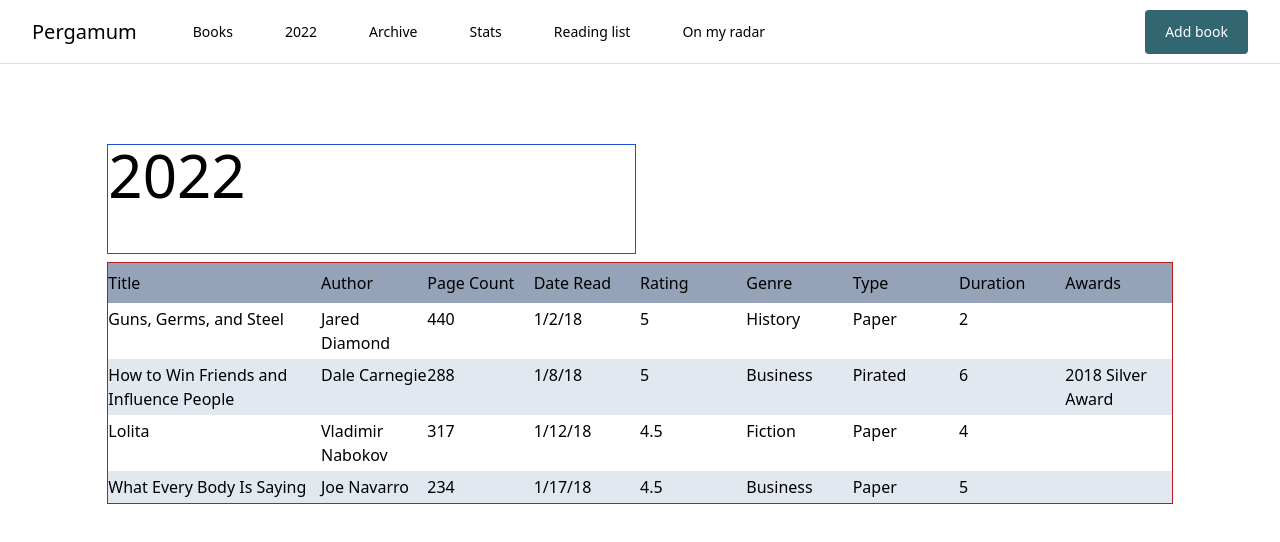
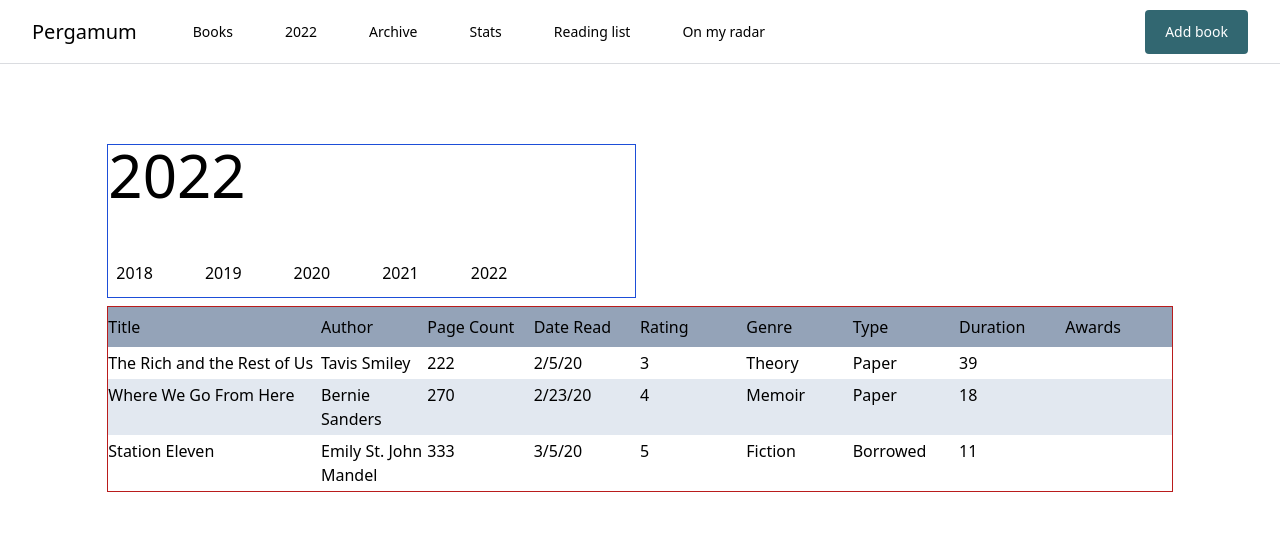
Before and after one commit to jffryan/pergamum, a Vue app: page /shelf/2022 in a window 1280 px wide. Shown: the top 542 px of the page. Built offline with nearby package versions, Linux system fonts and the light colour scheme.

Commit message:
creates variable layout for quicklinks

```diff
--- a/src/components/navigation/QuickLinks.vue
+++ b/src/components/navigation/QuickLinks.vue
@@ -1,13 +1,17 @@
 <template>
   <div>
-    <h3 class="text-3xl font-light mb-2">
-      {{ menuTitle }}
-    </h3>
-    <hr class="w-9/12 mb-2 border-1 border-gray-400" />
+    <div v-if="menuTitle">
+      <h3 class="text-3xl font-light mb-2">
+        {{ menuTitle }}
+      </h3>
+      <hr class="w-9/12 mb-2 border-1 border-gray-400" />
+    </div>
     <nav>
-      <ul>
-        <li v-for="link in linkset" :key="link.text" class="mb-1">
-          <router-link :to="link.path">{{ link.text }}</router-link>
+      <ul :class="menuClass">
+        <li v-for="link in linkset" :key="link.text" class="mb-1 list-item">
+          <router-link :to="link.path" class="list-link">{{
+            link.text
+          }}</router-link>
         </li>
       </ul>
     </nav>
@@ -29,8 +33,44 @@ export default {
     },
     menuTitle: {
       type: String,
-      default: "Menu",
+      default: null,
     },
+    layout: {
+      type: String,
+      default: "horizontal",
+      validator(value) {
+        return ["horizontal", "vertical"].includes(value);
+      },
+    },
+  },
+
+  computed: {
+    menuClass() {
+      const that = this;
+      return {
+        [that.layout]: true,
+      };
+    },
+  },
+  created() {
+    this.data = {
+      layout: this.layout,
+    };
   },
 };
 </script>
+
+<style scoped>
+.horizontal {
+  @apply flex h-full p-0 m-0 list-none;
+}
+
+.horizontal .list-item {
+  @apply h-full ml-9 first:ml-0 transition duration-150 ease-out;
+}
+
+.horizontal .list-item .list-link,
+.vertical .list-item .list-link {
+  @apply flex items-center h-full p-2 hover:text-brand-blue-2;
+}
+</style>
--- a/src/components/shelves/ShelfTable.vue
+++ b/src/components/shelves/ShelfTable.vue
@@ -46,17 +46,31 @@
 
 <script>
 // @TODO: Make this agnostic to a specific object for its data
-import books2018 from "@/development/books2018";
+import allBooks from "@/development/allBooks";
 import BookTable from "@/components/books/BookTable.vue";
 export default {
   name: "ShelfTable",
   components: {
     BookTable,
   },
+  props: {
+    shelfSelection: {
+      type: String,
+      default: "all",
+    },
+  },
   data() {
     return {
-      currentShelf: books2018,
+      allBooks,
     };
+  },
+  computed: {
+    currentShelf() {
+      const that = this;
+      // Long term this won't work because it requires every book to be individually categorized into a shelf type
+      // This will make insane amounts of redundant data unless fixed
+      return that.allBooks["books" + that.shelfSelection];
+    },
   },
 };
 </script>
--- /dev/null
+++ b/src/development/allBooks.js
@@ -0,0 +1,209 @@
+const allBooks = {
+  books2018: [
+    {
+      title: "Guns, Germs, and Steel",
+      author: "Jared Diamond",
+      pageCount: 440,
+      dateRead: "1/2/18",
+      rating: 5,
+      genre: "History",
+      bookType: "Paper",
+      duration: 2,
+      awards: null,
+      id: 1,
+    },
+    {
+      title: "How to Win Friends and Influence People",
+      author: "Dale Carnegie",
+      pageCount: 288,
+      dateRead: "1/8/18",
+      rating: 5,
+      genre: "Business",
+      bookType: "Pirated",
+      duration: 6,
+      awards: "2018 Silver Award",
+      id: 2,
+    },
+    {
+      title: "Lolita",
+      author: "Vladimir Nabokov",
+      pageCount: 317,
+      dateRead: "1/12/18",
+      rating: 4.5,
+      genre: "Fiction",
+      bookType: "Paper",
+      duration: 4,
+      awards: null,
+      id: 3,
+    },
+    {
+      title: "What Every Body Is Saying",
+      author: "Joe Navarro",
+      pageCount: 234,
+      dateRead: "1/17/18",
+      rating: 4.5,
+      genre: "Business",
+      bookType: "Paper",
+      duration: 5,
+      awards: null,
+      id: 4,
+    },
+  ],
+  books2019: [
+    {
+      title: "A Glorious Defeat",
+      author: "Timothy Henderson",
+      pageCount: 216,
+      dateRead: "3/4/19",
+      rating: 5,
+      genre: "Latin America",
+      bookType: "Paper",
+      duration: 62,
+      awards: null,
+      id: 5,
+    },
+    {
+      title: "The General In His Labyrinth",
+      author: "Gabriel Garcia Marquez",
+      pageCount: 285,
+      dateRead: "3/7/19",
+      rating: 3.5,
+      genre: "Latin America",
+      bookType: "Paper",
+      duration: 3,
+      awards: null,
+      id: 6,
+    },
+    {
+      title: "Guerrilla Warfare",
+      author: "Che Guevara",
+      pageCount: 157,
+      dateRead: "3/27/19",
+      rating: 4.5,
+      genre: "Latin America",
+      bookType: "Paper",
+      duration: 20,
+      awards: null,
+      id: 7,
+    },
+  ],
+  books2020: [
+    {
+      title: "The Rich and the Rest of Us",
+      // Eventually this will need to be an array and capable of handling either.
+      author: "Tavis Smiley",
+      pageCount: 222,
+      dateRead: "2/5/20",
+      rating: 3,
+      genre: "Theory",
+      bookType: "Paper",
+      duration: 39,
+      awards: null,
+      id: 8,
+    },
+    {
+      title: "Where We Go From Here",
+      author: "Bernie Sanders",
+      pageCount: 270,
+      dateRead: "2/23/20",
+      rating: 4,
+      genre: "Memoir",
+      bookType: "Paper",
+      duration: 18,
+      awards: null,
+      id: 9,
+    },
+    {
+      title: "Station Eleven",
+      author: "Emily St. John Mandel",
+      pageCount: 333,
+      dateRead: "3/5/20",
+      rating: 5,
+      genre: "Fiction",
+      bookType: "Borrowed",
+      duration: 11,
+      awards: null,
+      id: 10,
+    },
+  ],
+  books2021: [
+    {
+      title: "The Rich and the Rest of Us",
+      // Eventually this will need to be an array and capable of handling either.
+      author: "Tavis Smiley",
+      pageCount: 222,
+      dateRead: "2/5/20",
+      rating: 3,
+      genre: "Theory",
+      bookType: "Paper",
+      duration: 39,
+      awards: null,
+      id: 8,
+    },
+    {
+      title: "Where We Go From Here",
+      author: "Bernie Sanders",
+      pageCount: 270,
+      dateRead: "2/23/20",
+      rating: 4,
+      genre: "Memoir",
+      bookType: "Paper",
+      duration: 18,
+      awards: null,
+      id: 9,
+    },
+    {
+      title: "Station Eleven",
+      author: "Emily St. John Mandel",
+      pageCount: 333,
+      dateRead: "3/5/20",
+      rating: 5,
+      genre: "Fiction",
+      bookType: "Borrowed",
+      duration: 11,
+      awards: null,
+      id: 10,
+    },
+  ],
+  books2022: [
+    {
+      title: "The Rich and the Rest of Us",
+      // Eventually this will need to be an array and capable of handling either.
+      author: "Tavis Smiley",
+      pageCount: 222,
+      dateRead: "2/5/20",
+      rating: 3,
+      genre: "Theory",
+      bookType: "Paper",
+      duration: 39,
+      awards: null,
+      id: 8,
+    },
+    {
+      title: "Where We Go From Here",
+      author: "Bernie Sanders",
+      pageCount: 270,
+      dateRead: "2/23/20",
+      rating: 4,
+      genre: "Memoir",
+      bookType: "Paper",
+      duration: 18,
+      awards: null,
+      id: 9,
+    },
+    {
+      title: "Station Eleven",
+      author: "Emily St. John Mandel",
+      pageCount: 333,
+      dateRead: "3/5/20",
+      rating: 5,
+      genre: "Fiction",
+      bookType: "Borrowed",
+      duration: 11,
+      awards: null,
+      id: 10,
+    },
+  ],
+};
+
+export default allBooks;
--- a/src/views/HomeView.vue
+++ b/src/views/HomeView.vue
@@ -6,9 +6,21 @@
     <div class="col-start-2 col-span-10 border border-red-700">
       <h2 class="text-4xl mb-8">Links</h2>
       <div class="grid grid-cols-4 gap-x-2">
-        <quick-links :linkset="booksLinks" :menu-title="booksTitle" />
-        <quick-links :linkset="yearsLinks" :menu-title="yearsTitle" />
-        <quick-links :linkset="archiveLinks" :menu-title="archiveTitle" />
+        <quick-links
+          layout="vertical"
+          :linkset="booksLinks"
+          :menu-title="booksTitle"
+        />
+        <quick-links
+          layout="vertical"
+          :linkset="yearsLinks"
+          :menu-title="yearsTitle"
+        />
+        <quick-links
+          layout="vertical"
+          :linkset="archiveLinks"
+          :menu-title="archiveTitle"
+        />
       </div>
     </div>
   </div>
--- a/src/views/YearView.vue
+++ b/src/views/YearView.vue
@@ -2,9 +2,10 @@
   <div class="grid grid-cols-12 gap-2 pt-20">
     <div class="col-start-2 col-span-5 border border-blue-700">
       <h1 class="text-6xl mb-12">{{ yearInView }}</h1>
+      <quick-links :layout="horizontal" :linkset="yearsLinks" />
     </div>
     <div class="col-start-2 col-span-10 border border-red-700">
-      <shelf-table />
+      <shelf-table :shelf-selection="setShelf" />
     </div>
   </div>
 </template>
@@ -12,17 +13,50 @@
 <script>
 // @Todo: Make this page have dynamic imports to pull the proper shelf table data
 import ShelfTable from "@/components/shelves/ShelfTable.vue";
+import QuickLinks from "@/components/navigation/QuickLinks.vue";
 
 export default {
   name: "YearView",
   components: {
     ShelfTable,
+    QuickLinks,
   },
   data() {
-    const that = this;
     return {
-      yearInView: that.$route.params.year,
+      // @TODO: Observing that this has now been repeated twice. Need a better way to do it.
+      yearsLinks: [
+        {
+          path: "/shelf/2022",
+          text: "2022",
+        },
+        {
+          path: "/shelf/2021",
+          text: "2021",
+        },
+        {
+          path: "/shelf/2020",
+          text: "2020",
+        },
+        {
+          path: "/shelf/2019",
+          text: "2019",
+        },
+        {
+          path: "/shelf/2018",
+          text: "2018",
+        },
+      ].reverse(),
     };
+  },
+  computed: {
+    yearInView() {
+      const that = this;
+      return that.$route.params.year;
+    },
+    setShelf() {
+      const that = this;
+      return that.$route.params.year;
+    },
   },
 };
 </script>
```
